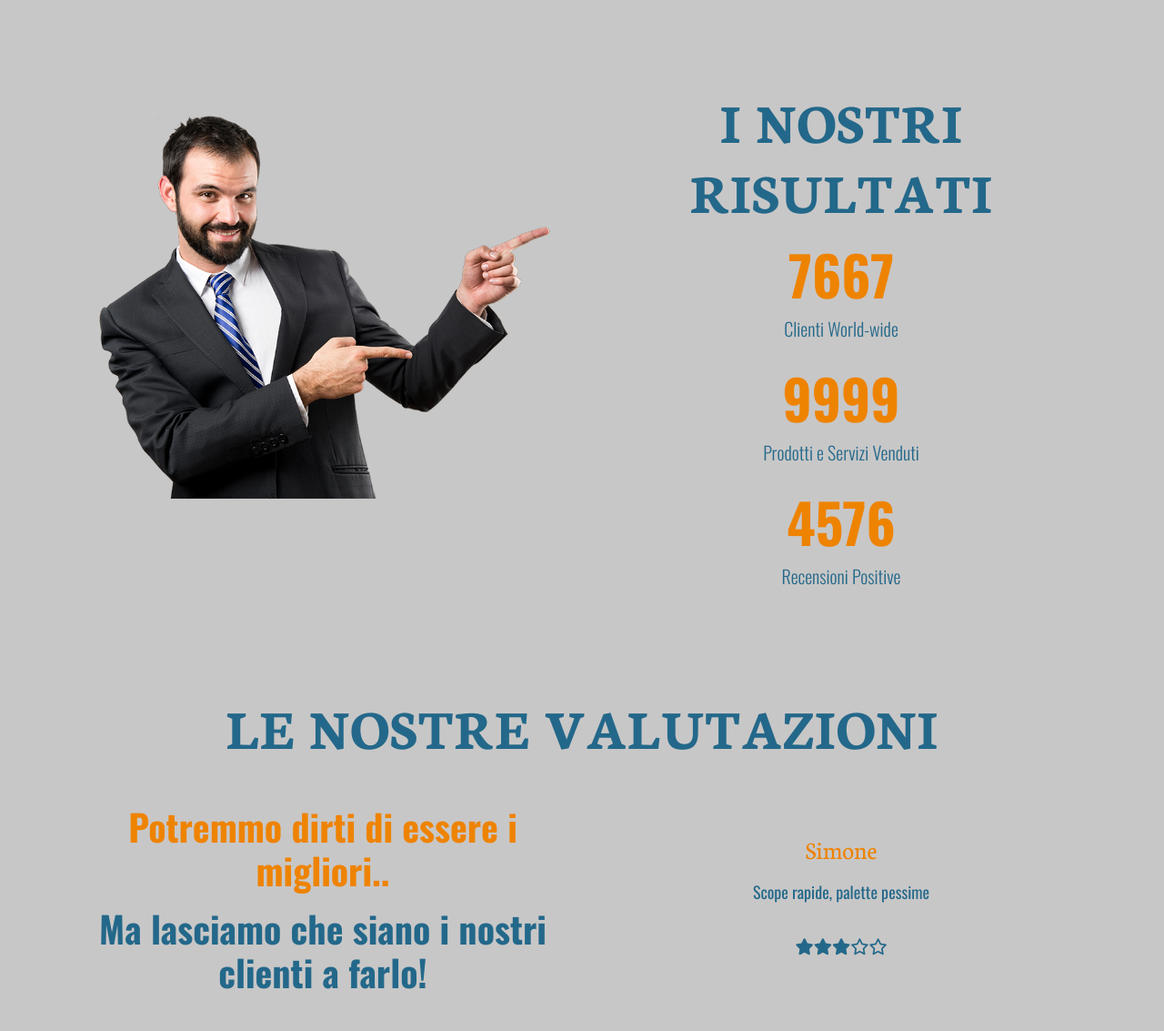
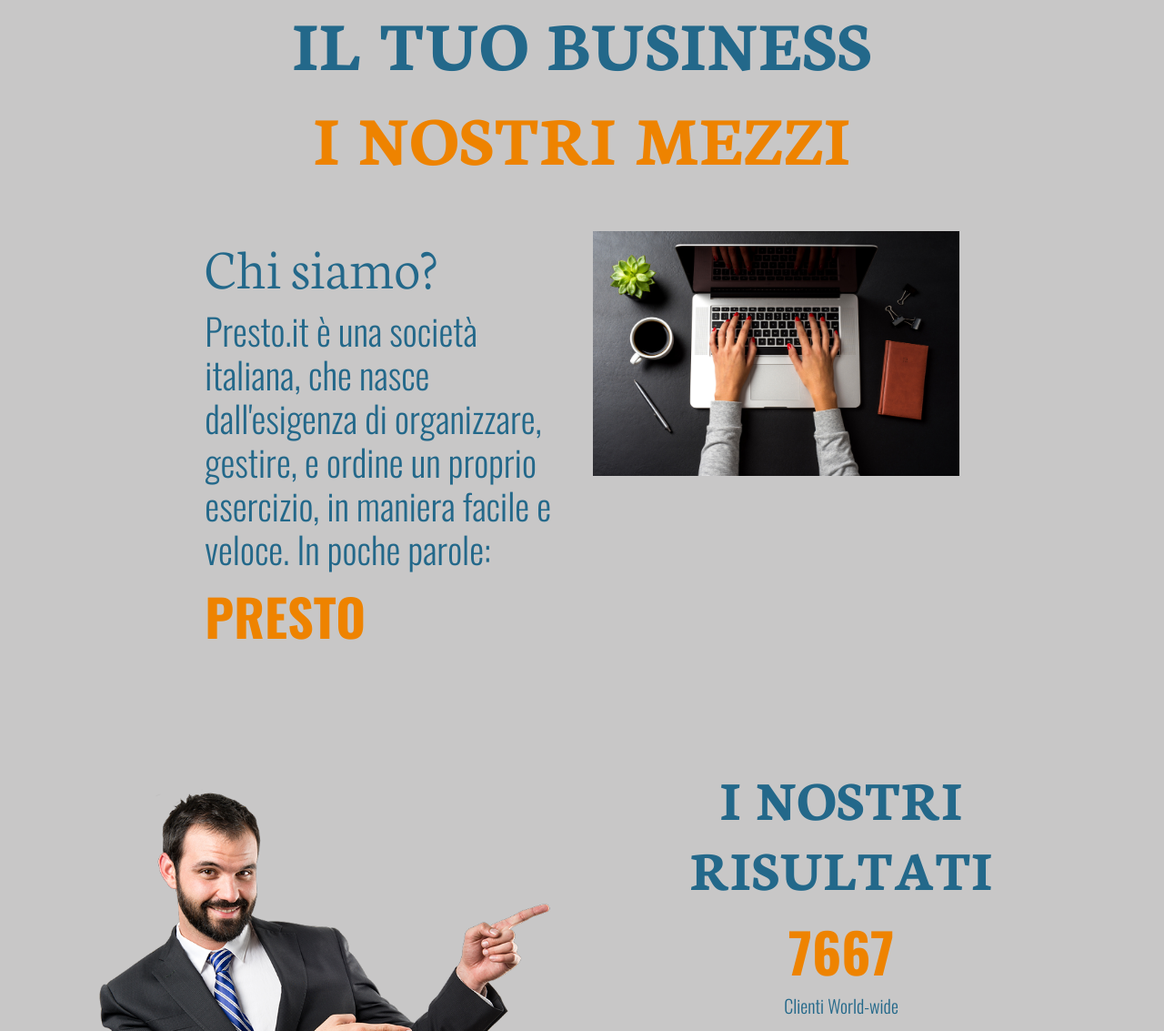
Before and after one commit to AndreaMaugeri35/Presto.it, a plain HTML site: page index.html in a window 1280 px wide. Shown: the part 802-1935 px from the top of the page at 91% size. Drawn offline with nearby package versions, Linux system fonts and the light colour scheme.

Commit message:
Ritocchi aggiuntivi e nuova section chi siamo

```diff
--- a/index.html
+++ b/index.html
@@ -59,7 +59,7 @@
 
 
     <!-- header -->
-    <header class="container-fluid">
+    <header class="container-fluid" id="titolo">
         <div class="row vh-100 headerCustom align-items-center">
             <div class="col-12">
                 <div class="container">
@@ -78,8 +78,27 @@
     </header>
 
 
+    <!-- ssezione chi siamo  -->
+
+    <section class="container-fluid" id="aboutUs">
+      <div class="row justify-content-center">
+          <div class="col-12">
+            <h2 data-aos="fade-right" data-aos-duration="2000" class=" display-1 fw-bold text-accentC text-center">IL TUO BUSINESS</h2>
+            <h2 data-aos="fade-left" data-aos-duration="2000" class=" display-1 fw-bold text-secondaryC text-center">I NOSTRI MEZZI</h2>
+          </div>
+          <div class="col-12 col-md-4 mt-5 d-flex flex-column justify-content-center">
+            <h3 class="text-accentC display-3">Chi siamo?</h3>
+            <p class="text-accentC display-6">Presto.it è una società italiana, che nasce dall'esigenza di organizzare, gestire, e ordine un proprio esercizio, in maniera facile e veloce. In poche parole:
+              <p class="text-secondaryC display-4 fw-bold">PRESTO</p></p>
+          </div>
+          <div class="col-12 col-md-4 mt-5">
+            <img data-aos="zoom-in" data-aos-duration="1500" class="w-100" src="./media/headerimg.jpg" alt="">
+          </div>
+      </div>
+    </section>
+
     <!-- section animazioni  -->
-    <section class="container">
+    <section class="container" id="risultati">
         <div class="row my-5">
             <div class="col-12 col-md-6 RIGHT">
                 <img class="img-fluid" data-aos="fade-right" data-aos-duration="1500" src="./media/manager.png" alt="pointing right">
@@ -87,7 +106,7 @@
             <div class="col-12 col-md-6 DOWN">
                 <img class="img-fluid" data-aos="fade-down" data-aos-duration="1500" src="./media/managerb.png" alt="looking down">
             </div>
-            <div class="col-12 col-md-6">
+            <div data-aos="fade-left" class="col-12 col-md-6">
                 <h2 id="h2Test" class="text-center display-3 fw-bold text-accentC mt-5">I NOSTRI RISULTATI</h2>
                 <p class="lead text-center text-accentC"><span id="first-span" class="increment-numbers d-block text-secondaryC">0</span> Clienti World-wide</p>
                 <p class="lead text-center text-accentC"><span id="second-span" class="increment-numbers d-block text-secondaryC">0</span> Prodotti e Servizi Venduti</p>
@@ -97,7 +116,7 @@
     </section>
 
     <!-- swiper  -->
-<section class="container">
+<section data-aos="zoom-in" class="container">
     <div class="row">
         <div class="col-12"><h2 class="text-center display-3 fw-bold text-accentC my-5">LE NOSTRE VALUTAZIONI</h2></div>
         <div class="col-12 col-md-6">
@@ -114,8 +133,9 @@
 </section>
 
 
+<!-- Spedizioni  -->
 
-<article class="container-fluid background-secondaryC mt-5 py-5" >
+<section class="container-fluid background-secondaryC mt-5 py-5">
     <h2 class="display-3 text-center text-whiteC fw-bold display-3">Spedizioni</h2>
     <div class="row justify-content-around">
       <div class="col-12 col-md-3 col-custom my-3  d-flex flex-column align-items-center">
@@ -134,7 +154,7 @@
         <p class="text-accentC">Lorem ipsum dolor sit amet consectetur adipisicing elit. Alias, quod!</p>
       </div>
     </div>
-</article>
+</section>
 
 
 
@@ -157,9 +177,9 @@
             </div>
             <div class="col-12 col-md-4 text-center my-3">
               <h2 class="text-secondaryC">Quick Menu</h2>
-              <a href="#animate" class="footer-link"><p>Un pò di numeri</p></a>
-              <a href="#aboutUs" class="footer-link"><p>Recensioni</p></a>
-              <a href="#mouseEnter" class="footer-link"><p>Spedizioni</p></a>
+              <a href="#risultati" class="footer-link"><p>I nostri risultati</p></a>
+              <a href="#aboutUs" class="footer-link"><p>Chi siamo</p></a>
+              <a href="#titolo" class="footer-link"><p>Titolo</p></a>
             </div>
             <div class="col-12 col-md-4 text-center mt-3">
               <h2 class="text-secondaryC">Collaborazioni</h2>
@@ -236,9 +256,9 @@ columns.forEach( (colonna, i)=>{
                 let final = '';
                 for(let i = 1; i <=5; i++){
                 if(fullStars >= i){
-                final += `<i class="fa-solid fa-star"></i>`;
+                final += `<i class="fa-solid fa-star text-secondaryC"></i>`;
                 } else {
-                final += `<i class="fa-regular fa-star"></i>`;
+                final += `<i class="fa-regular fa-star text-secondaryC"></i>`;
                 }
                 }
                 return final;
--- a/style.css
+++ b/style.css
@@ -160,3 +160,6 @@ h1, h2, h3 {
 .col-custom:hover{
     transform: scale(1.5);
 }
+section{
+    overflow-x: hidden;
+}
```
